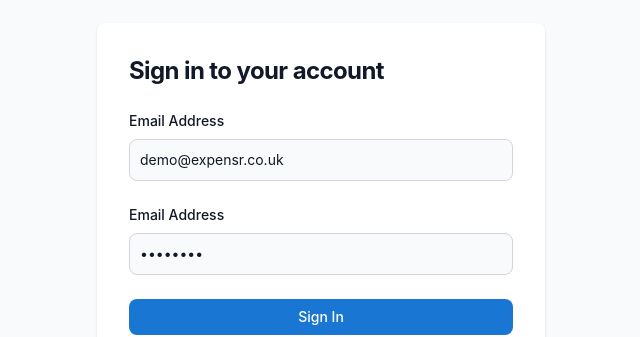
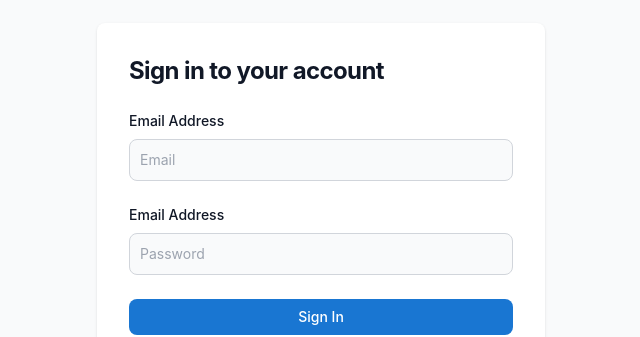
Before and after one commit to markbailey/ampx-expensr, a React (Vite) app: page /sign-in in a window 1280 px wide. Shown: the part 183-520 px from the top of the page, without its empty margins (319-959 px from the left). Built offline with nearby package versions, Linux system fonts and the light colour scheme; no server answers.

Commit message:
Update SignIn.tsx

```diff
--- a/src/pages/SignIn.tsx
+++ b/src/pages/SignIn.tsx
@@ -51,7 +51,7 @@ function SignIn() {
             id="email"
             type="email"
             placeholder="Email"
-            defaultValue="demo@expensr.co.uk"
+            defaultValue=""
             required
           />
         </FormGroup>
@@ -63,7 +63,7 @@ function SignIn() {
             id="password"
             type="password"
             placeholder="Password"
-            defaultValue="demo2023"
+            defaultValue=""
             required
           />
         </FormGroup>
```
